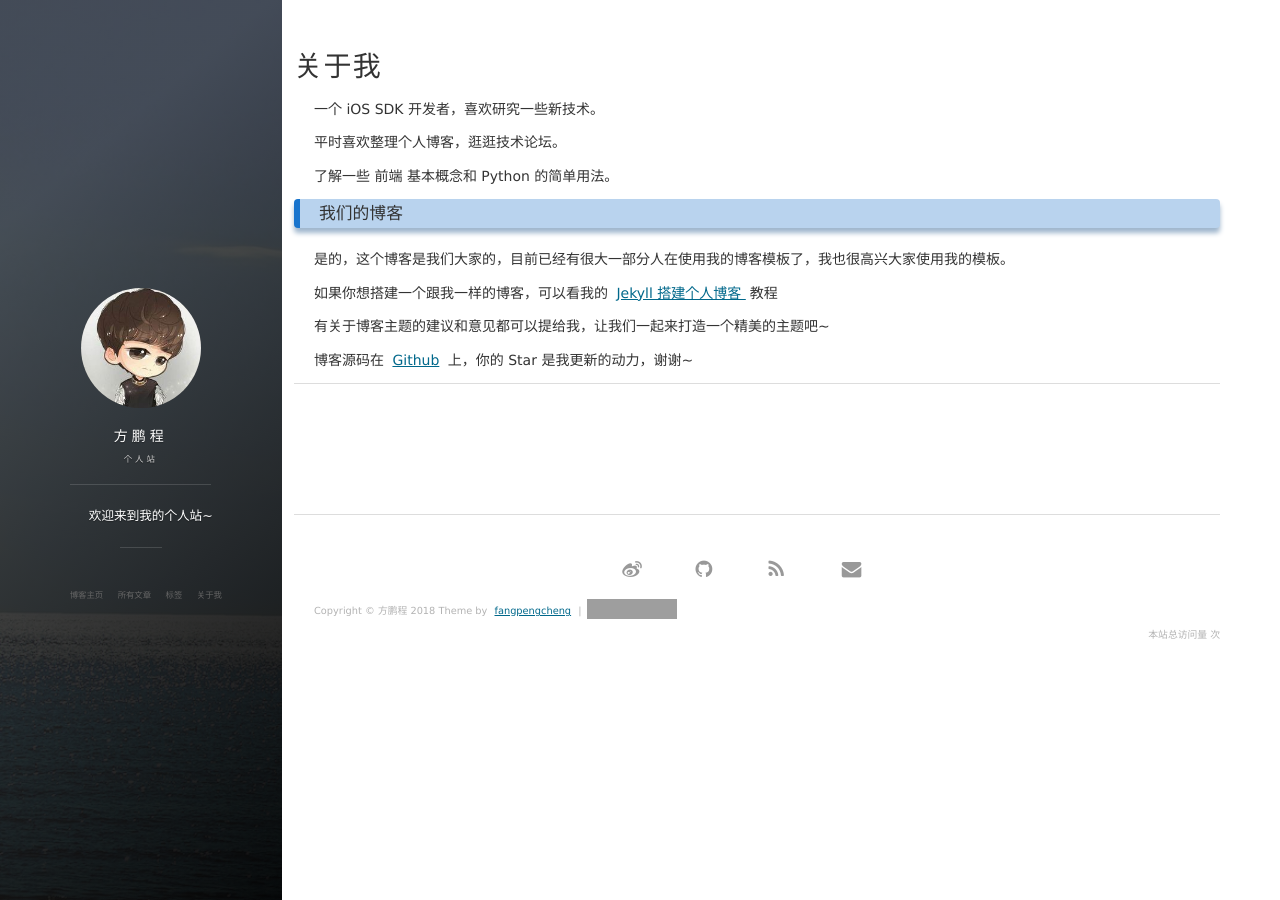
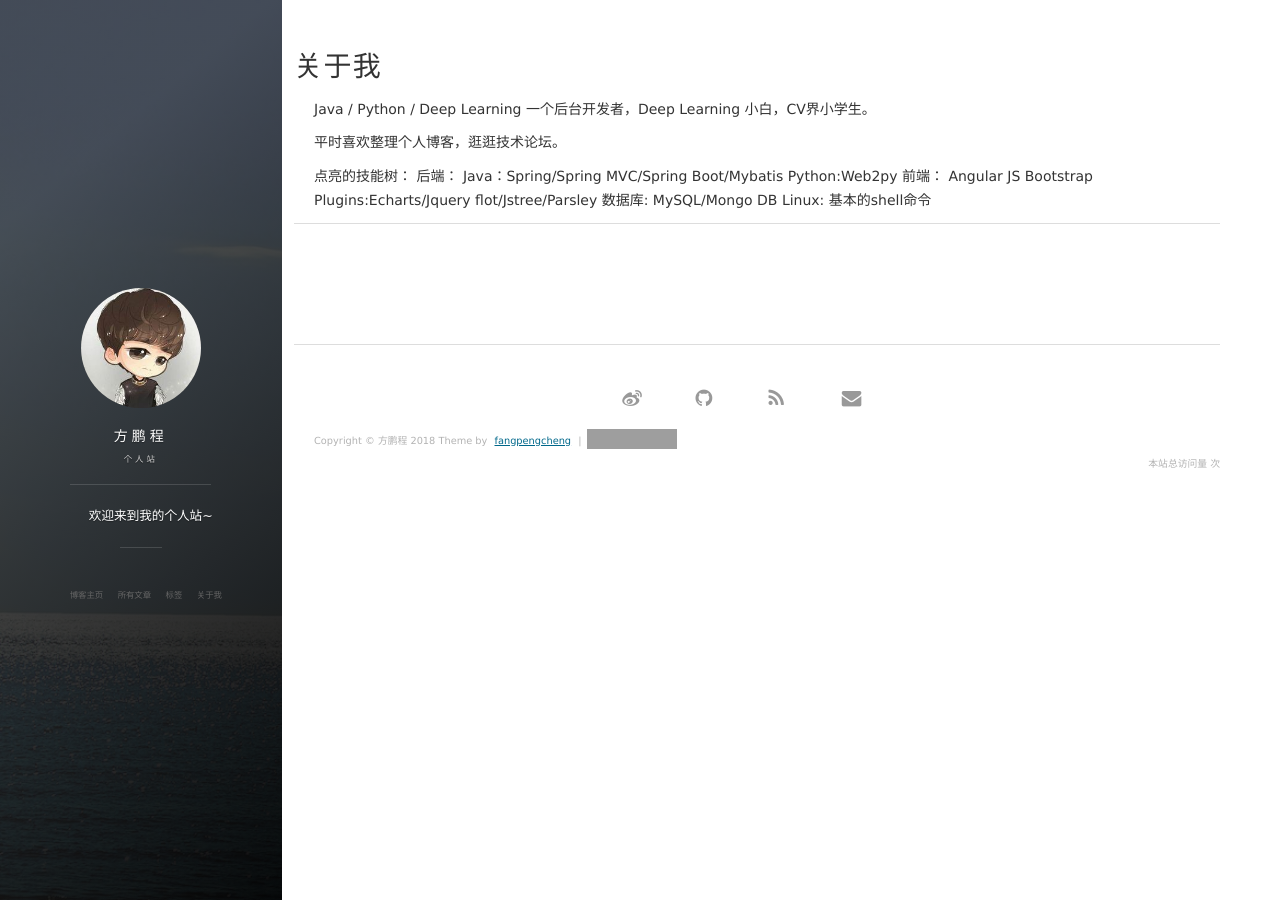
Before and after one commit to fangpengcheng95/fangpengcheng95.github.io, a Jekyll site: the page built from about.md, in a window 1280 px wide. Built offline with Jekyll 4.4.1, drawn with Linux system fonts in a browser that asks for light colours; nearby versions of some CDN libraries; comment, search, counter and statistics services are not loaded; grey boxes are pictures that could not be loaded.

Commit message:
about me
introduction

```diff
--- a/about.md
+++ b/about.md
@@ -2,40 +2,24 @@
 layout: page
 title: 关于我
 ---
-
-一个 iOS SDK 开发者，喜欢研究一些新技术。
+Java / Python / Deep Learning
+一个后台开发者，Deep Learning 小白，CV界小学生。
 <p>
 平时喜欢整理个人博客，逛逛技术论坛。
 <p>
-了解一些 前端 基本概念和 Python 的简单用法。
+点亮的技能树：
+	后端：
+		Java：Spring/Spring MVC/Spring Boot/Mybatis
+		Python:Web2py
+	前端：
+		Angular JS
+		Bootstrap
+		Plugins:Echarts/Jquery flot/Jstree/Parsley
+	数据库:
+		MySQL/Mongo DB
+	Linux:
+		基本的shell命令
+</p>
 
-<p>
-
-<h3> 我们的博客 </h3>
-
-<p>
-
-是的，这个博客是我们大家的，目前已经有很大一部分人在使用我的博客模板了，我也很高兴大家使用我的模板。
-
-<p>
-
-如果你想搭建一个跟我一样的博客，可以看我的
-<a href="/2016/10/jekyll_tutorials1/"> Jekyll 搭建个人博客 </a>
-教程
-
-<p>
-
-有关于博客主题的建议和意见都可以提给我，让我们一起来打造一个精美的主题吧~
-
-<p>
-
-博客源码在 <a target="_blank" href='https://github.com/leopardpan/leopardpan.github.io/'>Github</a> 上，你的 Star 是我更新的动力，谢谢~
-
-<p>
-
-<p>
-
-<p>
-
-
+</p>
 {% include comments.html %}
```
